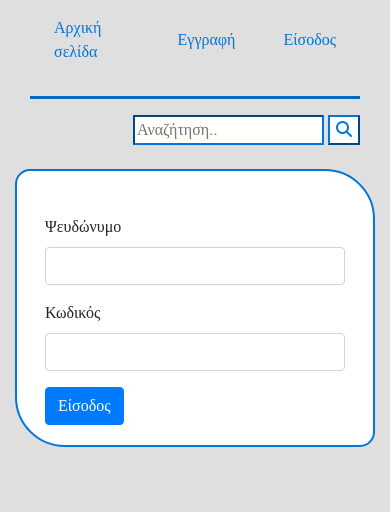
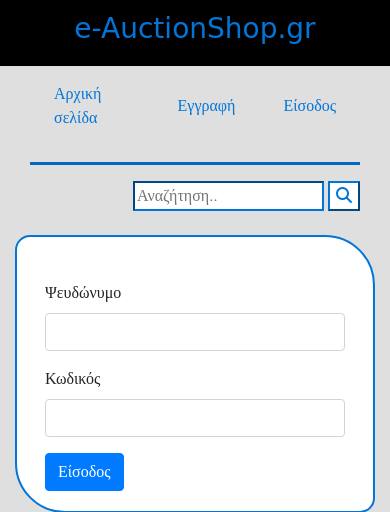
Before and after one commit to GeorgeKrs/e-AuctionShop, a PHP site: page /login.php in a window 390 px wide. Shown: the top 512 px of the page. Run offline with PHP 8.4, Linux system fonts and the light colour scheme; some libraries are stand-ins or nearby versions.

Commit message:
login phone view

```diff
--- a/login.php
+++ b/login.php
@@ -1,3 +1,7 @@
+<?php
+    require 'session_check.php';
+?>
+
 <!DOCTYPE html>
 <html lang="en">
 <head>
@@ -20,7 +24,11 @@
 
 
 <?php
-    require 'session_check.php';
+    echo '
+    <div class="text-center" id="siteName" style="background-color: #000; color: #0275d8; padding:12px; display: none;">
+        <h3 style="font-family:Big Shoulders Display, cursive;">e-AuctionShop.gr</h3>
+    </div>
+    ';
     require 'header.php';
 ?>
 
```
